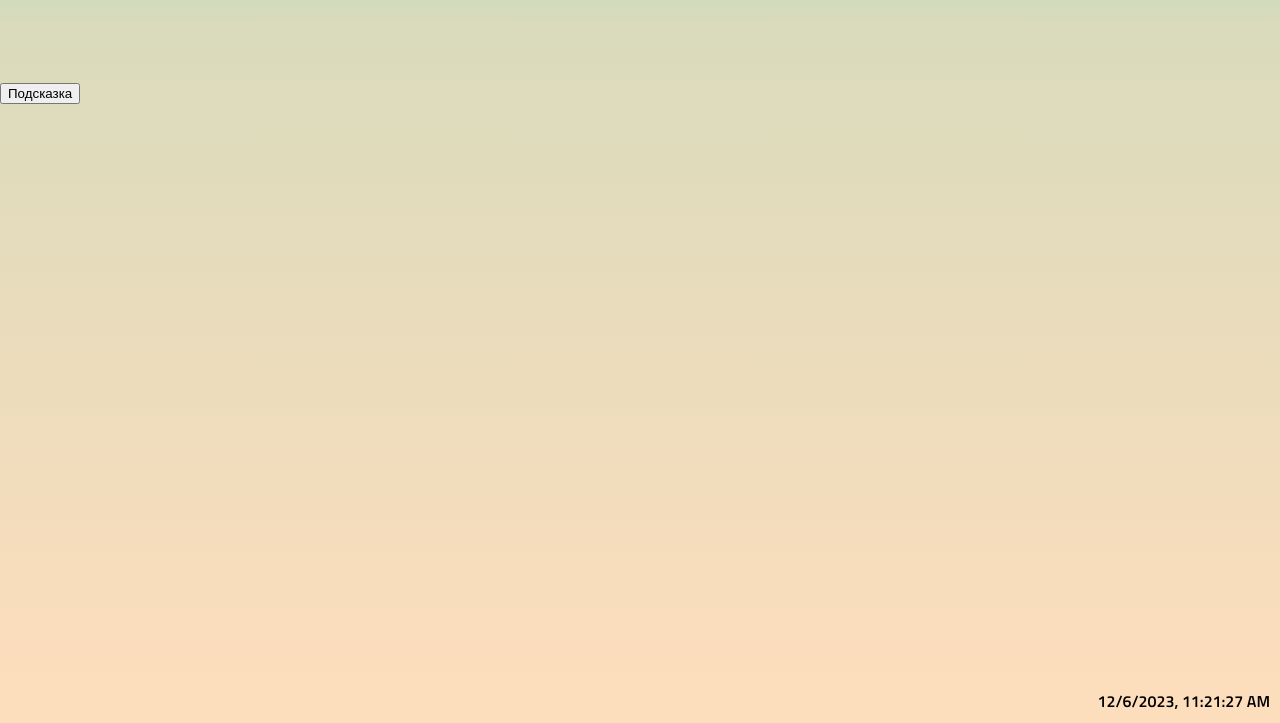
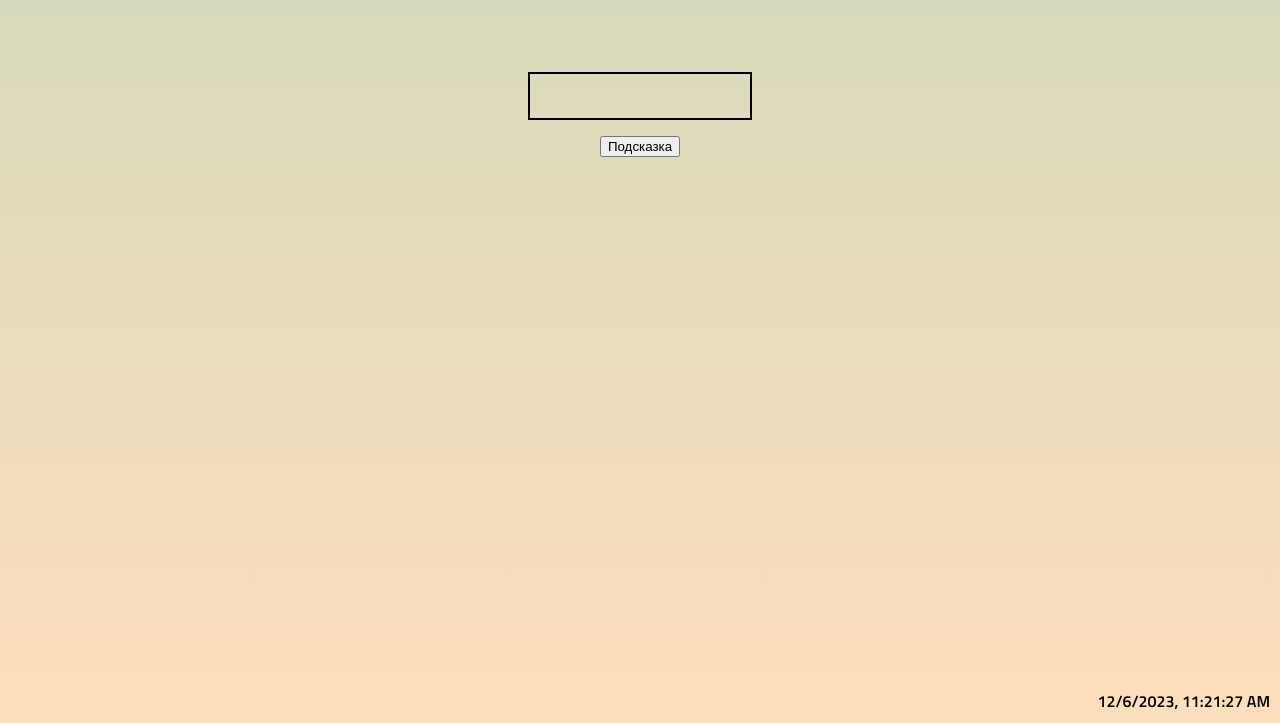
Before and after one commit to manfromfms/xvocab, a website: page src/gui/ru/train/index.html in a window 1280 px wide. Shown: the part 77-800 px from the top of the page. Drawn offline with Linux system fonts and the light colour scheme; files that its build step writes are made by us from their sources; no server answers.

Commit message:
train mode comleted

```diff
--- a/src/gui/ru/train/index.html
+++ b/src/gui/ru/train/index.html
@@ -14,6 +14,23 @@
     <link rel="preconnect" href="https://fonts.gstatic.com" crossorigin>
     <link href="https://fonts.googleapis.com/css2?family=Inter&family=Montserrat:ital@1&family=Quicksand:wght@500&family=Titillium+Web:wght@600&display=swap" rel="stylesheet">
     <style>
+        .content {
+            display: grid;
+            grid-template-columns: 1fr 2fr 1fr;
+        }
+
+        .train-block {
+            display: flex;
+            justify-content: flex-start;
+            flex-direction: column;
+            align-items: center;
+        }
+
+        .to-write {
+            min-width: 200px;
+            border: 2px solid black;
+            padding: 10px;
+        }
     </style>
 </head>
 <body>
@@ -21,9 +38,12 @@
         <h1 class="xvocab-tite"><a href="/" class="xvocab-title-a">Xvocab</a></h1>
     </div>
     <div class="content">
-        <p class="translation" id="translation"></p>
-        <p class="to-write" id="to-write" contenteditable="true" oninput="writeChanged()"></p>
-        <button class="hint" onclick="hint()">Подсказка</button>
+        <div class="pre"></div>
+        <div class="train-block">
+            <p class="translation" id="translation"></p>
+            <p class="to-write" id="to-write" contenteditable="true" oninput="writeChanged()"></p>
+            <button class="hint" onclick="hint()">Подсказка</button>
+        </div>
     </div>
     <div class="footer">
         <span class="date" id="date"></span>
```
Also changed, not shown: src/gui/ru/pack/index.html (+8 -0 lines), src/scripts/train.js (+12 -2 lines).
